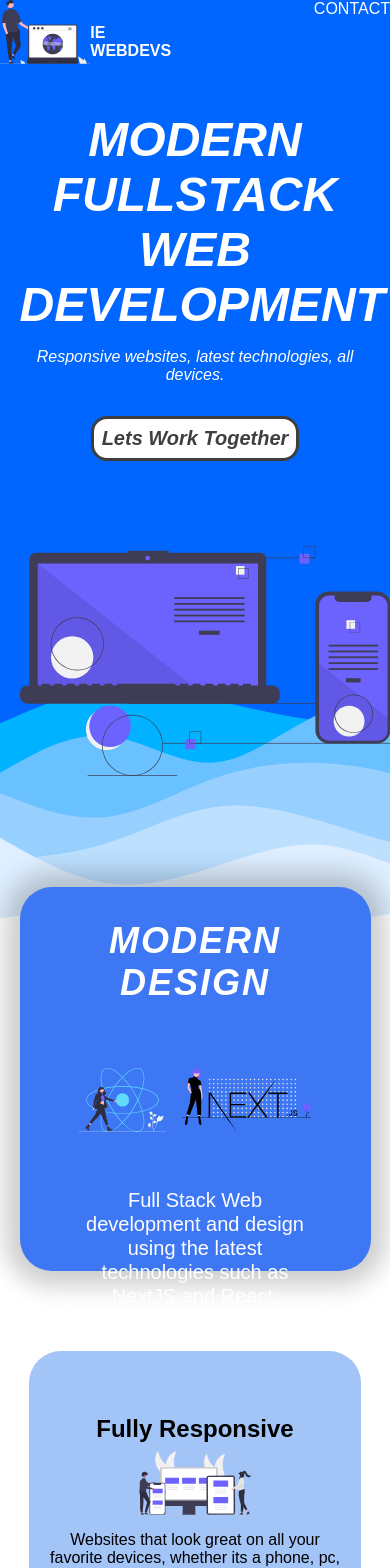
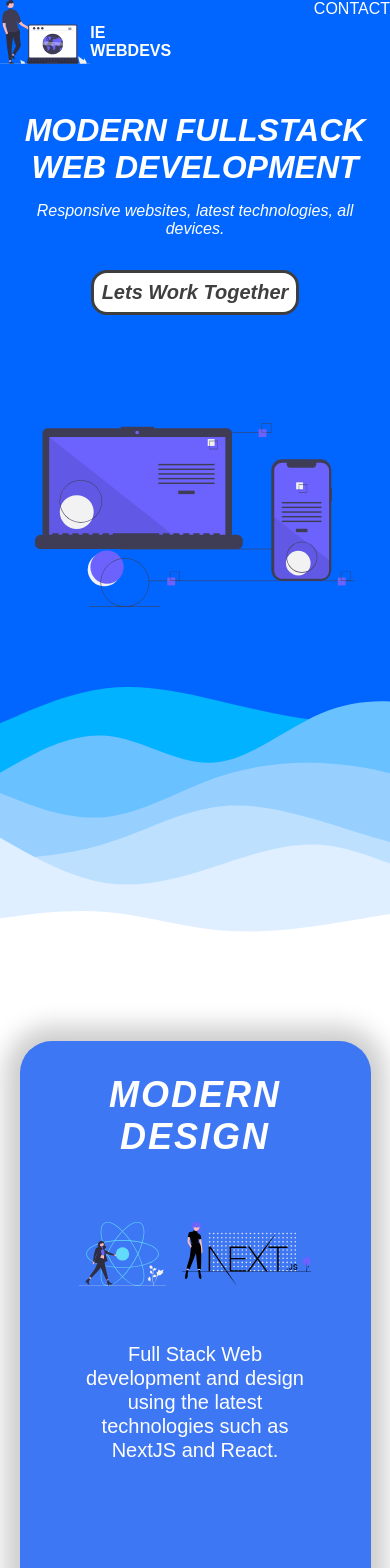
Before and after one commit to PedroCruz6427/portfolio, a Next.js app: page / in a window 390 px wide. Shown: the top 1568 px of the page. Built offline with nearby package versions, Linux system fonts and the light colour scheme.

Commit message:
small changes

```diff
--- a/styles/Home.module.css
+++ b/styles/Home.module.css
@@ -314,7 +314,7 @@
 .myInfo {
   height: 40rem;
   width: 80%;
-  background-color: #1ab0f6;
+  background-color: rgb(163, 196, 246);
   text-align: center;
   border-radius: 2rem;
   margin-bottom: 8rem;
@@ -369,6 +369,75 @@
 
 /* ===========================
 
-            media queries
+            media queries 384px max
 
-=========================== */ ;
+=========================== */
+
+@media (max-width: 24rem) {
+  .hero {
+    height: 58rem;
+  }
+  .heroBox h1 {
+    font-size: 2rem;
+  }
+  .svgContainer {
+    height: 25rem;
+    width: 20rem;
+  }
+
+  .intro {
+    height: 200vh;
+  }
+  .introFirstBox {
+    height: 68vh;
+  }
+  .infoBox h3 {
+    padding: 0 2rem;
+  }
+  .portfolio {
+  }
+  .portfolioBox1 {
+    height: 70vh;
+  }
+  .myInfo {
+    height: 105vh;
+  }
+}
+
+/* ===========================
+
+            media queries 600px max
+
+=========================== */
+
+@media (max-width: 37.5rem) {
+  .hero {
+    height: 58rem;
+  }
+  .heroBox h1 {
+    font-size: 2rem;
+  }
+  .svgContainer {
+    height: 25rem;
+    width: 20rem;
+  }
+
+  .intro {
+    height: 180vh;
+  }
+  .introFirstBox {
+    height: 68vh;
+  }
+  .infoBox h3 {
+    padding: 0 2rem;
+  }
+  .portfolio {
+    height: 240vh;
+  }
+  .portfolioBox1 {
+    height: 70vh;
+  }
+  .myInfo {
+    height: 105vh;
+  }
+}
```
